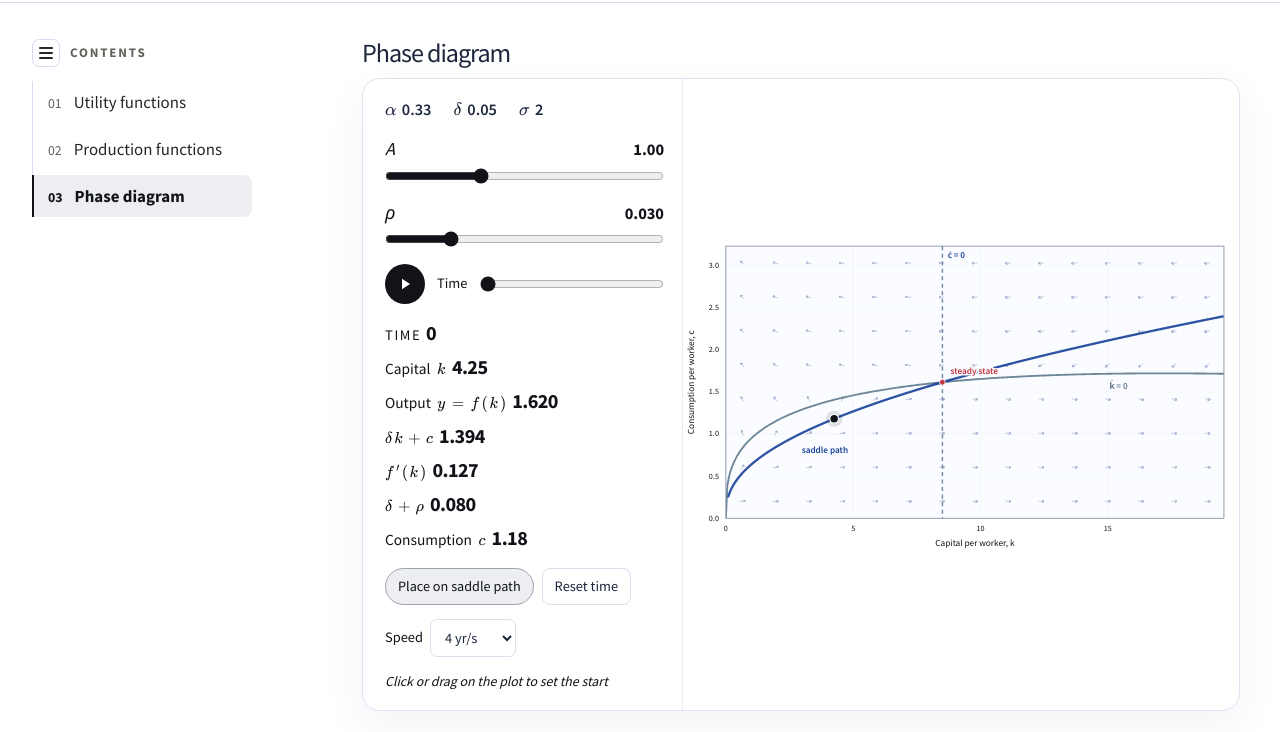
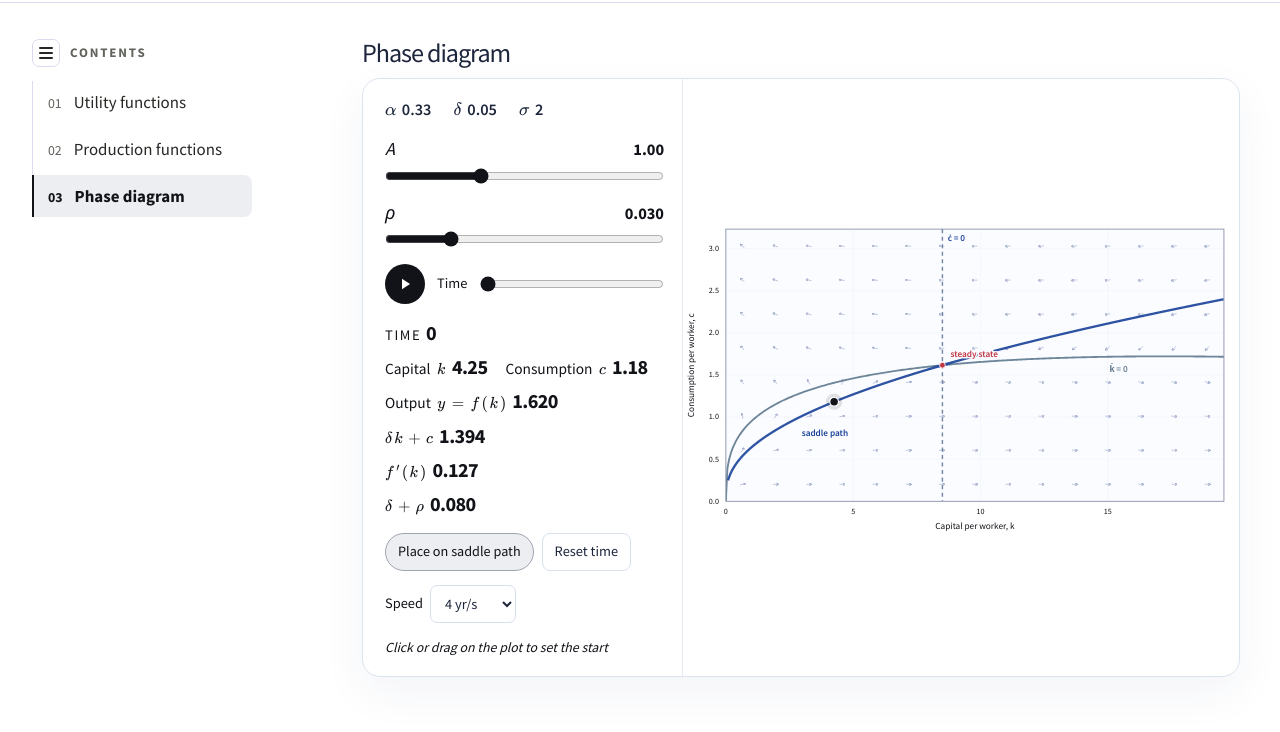
Before and after one commit to adityapolisetty/IB-PhD-Macroeconomics-1, an Astro site: page /phase-diagram in a window 1280 px wide. Shown: the part 68-800 px from the top of the page. Built offline with nearby package versions, Linux system fonts and the light colour scheme; Astro itself is replaced by a stand-in of ours.

Commit message:
Phase diagram: capital and consumption on one row
Co-Authored-By: Claude Opus 5.5 (1M context) <noreply@anthropic.com>
Claude-Session: https://claude.ai/code/session_01QDBpVe5fycSPDrLD1gS1Wb

```diff
--- a/src/components/PhaseExplorer.svelte
+++ b/src/components/PhaseExplorer.svelte
@@ -129,7 +129,7 @@
     <div class="fixed">{#each fixed as p}<span>{@html p.tex} <strong>{Number(params[p.key]).toFixed(p.digits)}</strong></span>{/each}</div>
     <div class="params">{#each sliders as s}<label><span><em>{s.label}</em><strong>{Number(params[s.key]).toFixed(s.step < .01 ? 3 : 2)}</strong></span><input aria-label={`Parameter ${s.key}`} type="range" min={s.min} max={s.max} step={s.step} value={params[s.key]} on:input={event => setParam(s.key, Number(event.currentTarget.value))} /></label>{/each}</div>
     <div class="transport"><button class="play" on:click={() => { if (year >= 100) year = 0; playing = !playing; }} aria-label={playing ? 'Pause animation' : 'Play animation'}>{#if playing}<svg class="icon" viewBox="0 0 16 16" aria-hidden="true"><rect x="3.5" y="2.5" width="3" height="11" rx="1" /><rect x="9.5" y="2.5" width="3" height="11" rx="1" /></svg>{:else}<svg class="icon" viewBox="0 0 16 16" aria-hidden="true"><path d="M5 2.8 L13 8 L5 13.2 Z" /></svg>{/if}</button><label class="timeline"><span>Time</span><input aria-label="Year" type="range" min="0" max="100" step="0.1" bind:value={year} on:input={() => playing = false} /></label></div>
-    <div class="year"><span>TIME <strong>{Math.floor(Math.min(100, Number(year)))}</strong></span><span><em>Capital</em> {@html texK} <strong>{position.k.toFixed(2)}</strong></span><span><em>Output</em> {@html texF} <strong>{fmt(params.A * position.k ** params.alpha)}</strong></span><span>{@html texUse} <strong>{position.c === null ? '-' : fmt(params.delta * position.k + position.c)}</strong></span><span>{@html texFp} <strong>{fmt(mpk)}</strong></span><span>{@html texGap} <strong>{fmt(params.delta + params.rho)}</strong></span><span><em>Consumption</em> {@html texC} <strong>{position.c === null ? '-' : position.c.toFixed(2)}</strong></span></div>
+    <div class="year"><span>TIME <strong>{Math.floor(Math.min(100, Number(year)))}</strong></span><span class="row"><span><em>Capital</em> {@html texK} <strong>{position.k.toFixed(2)}</strong></span><span><em>Consumption</em> {@html texC} <strong>{position.c === null ? '-' : position.c.toFixed(2)}</strong></span></span><span><em>Output</em> {@html texF} <strong>{fmt(params.A * position.k ** params.alpha)}</strong></span><span>{@html texUse} <strong>{position.c === null ? '-' : fmt(params.delta * position.k + position.c)}</strong></span><span>{@html texFp} <strong>{fmt(mpk)}</strong></span><span>{@html texGap} <strong>{fmt(params.delta + params.rho)}</strong></span></div>
     <div class="buttons"><button class="snap" class:active={cRel === null} on:click={() => choose(k0, 0, true)}>Place on saddle path</button><button class="reset" on:click={() => { year = 0; playing = false; }}>Reset time</button></div>
     <label class="speed">Speed <select bind:value={speed} aria-label="Playback speed"><option value={0.5}>0.5 yr/s</option><option value={1}>1 yr/s</option><option value={2}>2 yr/s</option><option value={4}>4 yr/s</option><option value={8}>8 yr/s</option></select></label>
     {#if result.depletionTime !== null && Number(year) >= result.depletionTime}<span class="status-note">Capital exhausted at year {result.depletionTime.toFixed(1)} · consumption is no longer defined</span>{:else if position.k > m.limits.k || position.c > m.limits.c}<span class="status-note">Economy is beyond the visible chart</span>{/if}
@@ -188,6 +188,7 @@
   .params em { font-style: italic; color: #111318; font-size: .95rem; }
   .params strong { margin-left: auto; color: #111318; font-size: .85rem; font-variant-numeric: tabular-nums; }
   .year { display: grid; gap: 4px; font-size: .76rem; color: #111318; letter-spacing: .11em; font-variant-numeric: tabular-nums; white-space: nowrap; }
+  .year .row { display: flex; gap: 18px; }
   .year em { font-style: normal; letter-spacing: 0; font-size: .8rem; margin-right: 2px; }
   .year strong { color: #111318; font-size: 1.05rem; letter-spacing: -.03em; }
   .fixed { display: flex; gap: 22px; align-items: baseline; font-size: .85rem; }.fixed strong { font-weight: 600; margin-left: 2px; }
```
